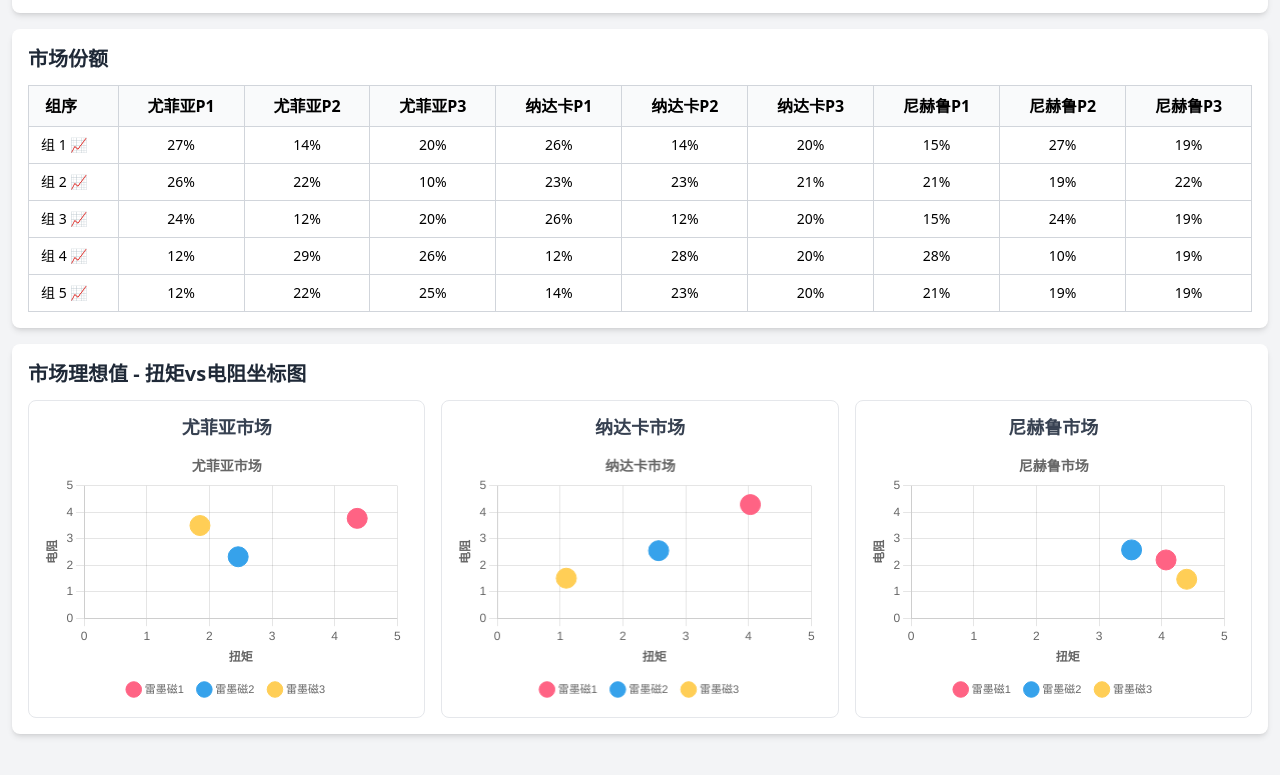
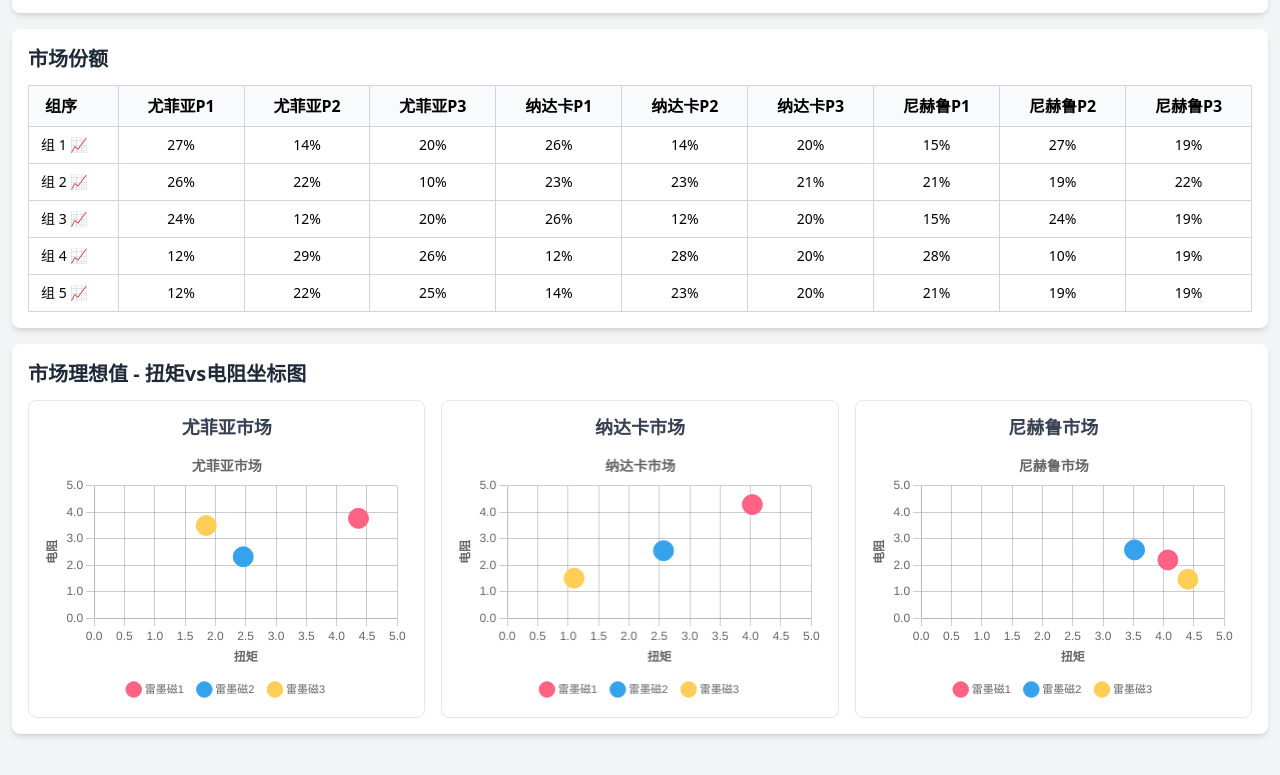
Before and after one commit to itshen/test_sjtu, a plain HTML site: page index.html in a window 1280 px wide. Shown: the part 345-1120 px from the top of the page. Drawn offline with nearby package versions, Linux system fonts and the light colour scheme.

Commit message:
更新数据来源

```diff
--- a/app.js
+++ b/app.js
@@ -9,23 +9,17 @@ let showComparison = false;
 const periodOrder = ['1A', '1B', '2', '3'];
 
 // 页面加载完成后初始化
-document.addEventListener('DOMContentLoaded', async function() {
-    await loadAllData();
+document.addEventListener('DOMContentLoaded', function() {
+    loadAllData();
     initEventListeners();
     displayData(currentPeriod);
 });
 
 // 加载所有数据
-async function loadAllData() {
+function loadAllData() {
     try {
-        const periods = ['1A', '1B', '2', '3'];
-        for (const period of periods) {
-            const fileName = period === '1A' ? 'round_1a.json' :
-                           period === '1B' ? 'round_1b.json' :
-                           `round_${period}.json`;
-            const response = await fetch(`data/${fileName}`);
-            allData[period] = await response.json();
-        }
+        // 直接使用内嵌的数据
+        allData = DATA_STORAGE;
         console.log('所有数据加载完成:', allData);
     } catch (error) {
         console.error('数据加载失败:', error);
@@ -317,8 +311,19 @@ function displayCoordinateCharts(marketIdealValues) {
                         },
                         beginAtZero: true,
                         max: 5,
+                        min: 0,
+                        ticks: {
+                            stepSize: 0.5,
+                            callback: function(value) {
+                                return value.toFixed(1);
+                            }
+                        },
                         grid: {
-                            color: 'rgba(0, 0, 0, 0.1)'
+                            display: true,
+                            color: 'rgba(0, 0, 0, 0.2)',
+                            lineWidth: 1,
+                            drawTicks: true,
+                            tickLength: 8
                         }
                     },
                     y: {
@@ -329,8 +334,19 @@ function displayCoordinateCharts(marketIdealValues) {
                         },
                         beginAtZero: true,
                         max: 5,
+                        min: 0,
+                        ticks: {
+                            stepSize: 0.5,
+                            callback: function(value) {
+                                return value.toFixed(1);
+                            }
+                        },
                         grid: {
-                            color: 'rgba(0, 0, 0, 0.1)'
+                            display: true,
+                            color: 'rgba(0, 0, 0, 0.2)',
+                            lineWidth: 1,
+                            drawTicks: true,
+                            tickLength: 8
                         }
                     }
                 },
@@ -345,7 +361,55 @@ function displayCoordinateCharts(marketIdealValues) {
                     }
                 },
                 onHover: function(event, elements) {
-                    event.native.target.style.cursor = elements.length > 0 ? 'pointer' : 'default';
+                    event.native.target.style.cursor = elements.length > 0 ? 'pointer' : 'crosshair';
+
+                    // 显示实时坐标
+                    const chart = this;
+                    const canvasPosition = Chart.helpers.getRelativePosition(event, chart);
+
+                    // 获取鼠标位置对应的数据坐标
+                    const dataX = chart.scales.x.getValueForPixel(canvasPosition.x);
+                    const dataY = chart.scales.y.getValueForPixel(canvasPosition.y);
+
+                    // 创建或更新坐标显示
+                    let coordDisplay = document.getElementById(`coord-display-${market}`);
+                    if (!coordDisplay) {
+                        coordDisplay = document.createElement('div');
+                        coordDisplay.id = `coord-display-${market}`;
+                        coordDisplay.style.cssText = `
+                            position: absolute;
+                            top: 10px;
+                            right: 10px;
+                            background: rgba(255, 255, 255, 0.9);
+                            padding: 6px 10px;
+                            border-radius: 4px;
+                            font-size: 11px;
+                            border: 1px solid #ccc;
+                            pointer-events: none;
+                            z-index: 100;
+                            font-family: monospace;
+                        `;
+                        chart.canvas.parentElement.style.position = 'relative';
+                        chart.canvas.parentElement.appendChild(coordDisplay);
+                    }
+
+                    if (dataX >= 0 && dataX <= 5 && dataY >= 0 && dataY <= 5) {
+                        coordDisplay.innerHTML = `
+                            <div style="color: #666; font-weight: bold;">实时坐标</div>
+                            <div>扭矩: ${Math.max(0, Math.min(5, dataX)).toFixed(2)}</div>
+                            <div>电阻: ${Math.max(0, Math.min(5, dataY)).toFixed(2)}</div>
+                        `;
+                        coordDisplay.style.display = 'block';
+                    } else {
+                        coordDisplay.style.display = 'none';
+                    }
+                },
+                onLeave: function(event) {
+                    // 隐藏坐标显示
+                    const coordDisplay = document.getElementById(`coord-display-${market}`);
+                    if (coordDisplay) {
+                        coordDisplay.style.display = 'none';
+                    }
                 }
             }
         });
@@ -426,7 +490,7 @@ function showTrend(indicator, type) {
 
     // 默认显示所有产品
     if (allTrendData.length > 0) {
-        createTrendChart(allTrendData, allTrendData, indicator, type);
+        createTrendChart(allTrendData, allTrendData, indicator, type, 'show-all');
     }
 
     modal.classList.add('show');
@@ -437,7 +501,7 @@ function createProductSelector(allTrendData, indicator, type) {
     const selector = document.getElementById('product-selector');
     selector.innerHTML = '';
 
-    // 添加"全部显示"按钮
+    // 添加"显示全部"按钮
     const allBtn = document.createElement('button');
     allBtn.className = 'px-3 py-1.5 text-sm rounded bg-blue-500 text-white transition-colors';
     allBtn.textContent = '显示全部';
@@ -450,9 +514,26 @@ function createProductSelector(allTrendData, indicator, type) {
         allBtn.classList.remove('bg-gray-200', 'text-gray-700');
         allBtn.classList.add('bg-blue-500', 'text-white');
 
-        createTrendChart(allTrendData, allTrendData, indicator, type);
+        createTrendChart(allTrendData, allTrendData, indicator, type, 'show-all');
     };
     selector.appendChild(allBtn);
+
+    // 添加"隐藏全部"按钮
+    const hideAllBtn = document.createElement('button');
+    hideAllBtn.className = 'px-3 py-1.5 text-sm rounded bg-gray-200 text-gray-700 hover:bg-gray-300 transition-colors';
+    hideAllBtn.textContent = '隐藏全部';
+    hideAllBtn.onclick = () => {
+        // 更新按钮状态
+        selector.querySelectorAll('button').forEach(btn => {
+            btn.classList.remove('bg-blue-500', 'text-white');
+            btn.classList.add('bg-gray-200', 'text-gray-700');
+        });
+        hideAllBtn.classList.remove('bg-gray-200', 'text-gray-700');
+        hideAllBtn.classList.add('bg-blue-500', 'text-white');
+
+        createTrendChart(allTrendData, allTrendData, indicator, type, 'hide-all');
+    };
+    selector.appendChild(hideAllBtn);
 
     // 添加各个产品按钮
     allTrendData.forEach((item, index) => {
@@ -476,7 +557,7 @@ function createProductSelector(allTrendData, indicator, type) {
 }
 
 // 创建趋势图表
-function createTrendChart(trendData, allTrendData = null, indicator = '', type = '') {
+function createTrendChart(trendData, allTrendData = null, indicator = '', type = '', mode = 'show-all') {
     const ctx = document.getElementById('trend-chart');
 
     // 销毁之前的图表
@@ -498,7 +579,8 @@ function createTrendChart(trendData, allTrendData = null, indicator = '', type =
         fill: false,
         pointRadius: 6,
         pointHoverRadius: 8,
-        borderWidth: 3
+        borderWidth: 3,
+        hidden: mode === 'hide-all' // 如果是隐藏全部模式，设置为隐藏
     }));
 
     trendChart = new Chart(ctx, {
--- /dev/null
+++ b/data.js
@@ -0,0 +1,495 @@
+// 所有期间的数据
+const DATA_STORAGE = {
+    "1A": {
+        "period": "1A",
+        "industryData": {
+            "整个行业订单": {
+                "尤菲亚1": 1673000,
+                "尤菲亚2": 1012500,
+                "尤菲亚3": 2020000,
+                "纳达卡1": 1142400,
+                "纳达卡2": 211500,
+                "纳达卡3": 100800,
+                "尼赫鲁1": 828000,
+                "尼赫鲁2": 727650,
+                "尼赫鲁3": 88200
+            },
+            "整个行业收入（百万）": {
+                "尤菲亚1": null,
+                "尤菲亚2": null,
+                "尤菲亚3": null,
+                "纳达卡1": null,
+                "纳达卡2": null,
+                "纳达卡3": null,
+                "尼赫鲁1": null,
+                "尼赫鲁2": null,
+                "尼赫鲁3": null
+            },
+            "平均行业毛利率": {
+                "尤菲亚1": null,
+                "尤菲亚2": null,
+                "尤菲亚3": null,
+                "纳达卡1": null,
+                "纳达卡2": null,
+                "纳达卡3": null,
+                "尼赫鲁1": null,
+                "尼赫鲁2": null,
+                "尼赫鲁3": null
+            },
+            "最低期末库存成本": {
+                "尤菲亚1": null,
+                "尤菲亚2": null,
+                "尤菲亚3": null,
+                "纳达卡1": null,
+                "纳达卡2": null,
+                "纳达卡3": null,
+                "尼赫鲁1": null,
+                "尼赫鲁2": null,
+                "尼赫鲁3": null
+            }
+        },
+        "marketShare": {
+            "1": {
+                "尤菲亚P1": 27,
+                "尤菲亚P2": 14,
+                "尤菲亚P3": 20,
+                "纳达卡P1": 26,
+                "纳达卡P2": 14,
+                "纳达卡P3": 20,
+                "尼赫鲁P1": 15,
+                "尼赫鲁P2": 27,
+                "尼赫鲁P3": 19
+            },
+            "2": {
+                "尤菲亚P1": 26,
+                "尤菲亚P2": 22,
+                "尤菲亚P3": 10,
+                "纳达卡P1": 23,
+                "纳达卡P2": 23,
+                "纳达卡P3": 21,
+                "尼赫鲁P1": 21,
+                "尼赫鲁P2": 19,
+                "尼赫鲁P3": 22
+            },
+            "3": {
+                "尤菲亚P1": 24,
+                "尤菲亚P2": 12,
+                "尤菲亚P3": 20,
+                "纳达卡P1": 26,
+                "纳达卡P2": 12,
+                "纳达卡P3": 20,
+                "尼赫鲁P1": 15,
+                "尼赫鲁P2": 24,
+                "尼赫鲁P3": 19
+            },
+            "4": {
+                "尤菲亚P1": 12,
+                "尤菲亚P2": 29,
+                "尤菲亚P3": 26,
+                "纳达卡P1": 12,
+                "纳达卡P2": 28,
+                "纳达卡P3": 20,
+                "尼赫鲁P1": 28,
+                "尼赫鲁P2": 10,
+                "尼赫鲁P3": 19
+            },
+            "5": {
+                "尤菲亚P1": 12,
+                "尤菲亚P2": 22,
+                "尤菲亚P3": 25,
+                "纳达卡P1": 14,
+                "纳达卡P2": 23,
+                "纳达卡P3": 20,
+                "尼赫鲁P1": 21,
+                "尼赫鲁P2": 19,
+                "尼赫鲁P3": 19
+            }
+        },
+        "marketIdealValues": {
+            "尤菲亚": {
+                "雷墨磁1": { "扭矩": 4.36, "电阻": 3.77 },
+                "雷墨磁2": { "扭矩": 2.46, "电阻": 2.32 },
+                "雷墨磁3": { "扭矩": 1.85, "电阻": 3.50 }
+            },
+            "纳达卡": {
+                "雷墨磁1": { "扭矩": 4.03, "电阻": 4.29 },
+                "雷墨磁2": { "扭矩": 2.57, "电阻": 2.55 },
+                "雷墨磁3": { "扭矩": 1.10, "电阻": 1.51 }
+            },
+            "尼赫鲁": {
+                "雷墨磁1": { "扭矩": 4.07, "电阻": 2.20 },
+                "雷墨磁2": { "扭矩": 3.52, "电阻": 2.58 },
+                "雷墨磁3": { "扭矩": 4.40, "电阻": 1.47 }
+            }
+        }
+    },
+    "1B": {
+        "period": "1B",
+        "industryData": {
+            "整个行业订单": {
+                "尤菲亚1": 2102310,
+                "尤菲亚2": 1055700,
+                "尤菲亚3": 2307820,
+                "纳达卡1": 1201872,
+                "纳达卡2": 213863,
+                "纳达卡3": 91865,
+                "尼赫鲁1": 409785,
+                "尼赫鲁2": 725646,
+                "尼赫鲁3": 68203
+            },
+            "整个行业收入（百万）": {
+                "尤菲亚1": 68.0,
+                "尤菲亚2": 25.4,
+                "尤菲亚3": 68.9,
+                "纳达卡1": 42.1,
+                "纳达卡2": 5.8,
+                "纳达卡3": 3.6,
+                "尼赫鲁1": 19.1,
+                "尼赫鲁2": 20.1,
+                "尼赫鲁3": 2.6
+            },
+            "平均行业毛利率": {
+                "尤菲亚1": 29,
+                "尤菲亚2": 41,
+                "尤菲亚3": 22,
+                "纳达卡1": 20,
+                "纳达卡2": 29,
+                "纳达卡3": 23,
+                "尼赫鲁1": 36,
+                "尼赫鲁2": 38,
+                "尼赫鲁3": 28
+            },
+            "最低期末库存成本": {
+                "尤菲亚1": 22.40,
+                "尤菲亚2": 11.20,
+                "尤菲亚3": 17.85,
+                "纳达卡1": 29.57,
+                "纳达卡2": 14.78,
+                "纳达卡3": 23.56,
+                "尼赫鲁1": 26.43,
+                "尼赫鲁2": 13.22,
+                "尼赫鲁3": 21.06
+            }
+        },
+        "marketShare": {
+            "1": {
+                "尤菲亚P1": 24,
+                "尤菲亚P2": 14,
+                "尤菲亚P3": 19,
+                "纳达卡P1": 28,
+                "纳达卡P2": 14,
+                "纳达卡P3": 23,
+                "尼赫鲁P1": 23,
+                "尼赫鲁P2": 24,
+                "尼赫鲁P3": 23
+            },
+            "2": {
+                "尤菲亚P1": 25,
+                "尤菲亚P2": 23,
+                "尤菲亚P3": 10,
+                "纳达卡P1": 27,
+                "纳达卡P2": 25,
+                "纳达卡P3": 20,
+                "尼赫鲁P1": 32,
+                "尼赫鲁P2": 21,
+                "尼赫鲁P3": 22
+            },
+            "3": {
+                "尤菲亚P1": 28,
+                "尤菲亚P2": 11,
+                "尤菲亚P3": 22,
+                "纳达卡P1": 30,
+                "纳达卡P2": 12,
+                "纳达卡P3": 22,
+                "尼赫鲁P1": 23,
+                "尼赫鲁P2": 24,
+                "尼赫鲁P3": 23
+            },
+            "4": {
+                "尤菲亚P1": 12,
+                "尤菲亚P2": 29,
+                "尤菲亚P3": 25,
+                "纳达卡P1": 14,
+                "纳达卡P2": 25,
+                "纳达卡P3": 22,
+                "尼赫鲁P1": 17,
+                "尼赫鲁P2": 11,
+                "尼赫鲁P3": 21
+            },
+            "5": {
+                "尤菲亚P1": 11,
+                "尤菲亚P2": 23,
+                "尤菲亚P3": 25,
+                "纳达卡P1": 2,
+                "纳达卡P2": 24,
+                "纳达卡P3": 13,
+                "尼赫鲁P1": 5,
+                "尼赫鲁P2": 19,
+                "尼赫鲁P3": 11
+            }
+        },
+        "marketIdealValues": {
+            "尤菲亚": {
+                "雷墨磁1": { "扭矩": 4.36, "电阻": 3.77 },
+                "雷墨磁2": { "扭矩": 2.46, "电阻": 2.32 },
+                "雷墨磁3": { "扭矩": 1.85, "电阻": 3.50 }
+            },
+            "纳达卡": {
+                "雷墨磁1": { "扭矩": 4.03, "电阻": 4.29 },
+                "雷墨磁2": { "扭矩": 2.57, "电阻": 2.55 },
+                "雷墨磁3": { "扭矩": 1.10, "电阻": 1.49 }
+            },
+            "尼赫鲁": {
+                "雷墨磁1": { "扭矩": 4.07, "电阻": 2.20 },
+                "雷墨磁2": { "扭矩": 3.52, "电阻": 2.58 },
+                "雷墨磁3": { "扭矩": 4.40, "电阻": 1.47 }
+            }
+        }
+    },
+    "2": {
+        "period": "2",
+        "industryData": {
+            "整个行业订单": {
+                "尤菲亚1": 1326849,
+                "尤菲亚2": 1343565,
+                "尤菲亚3": 2378884,
+                "纳达卡1": 779711,
+                "纳达卡2": 183455,
+                "纳达卡3": 16758,
+                "尼赫鲁1": 1255561,
+                "尼赫鲁2": 983768,
+                "尼赫鲁3": 70430
+            },
+            "整个行业收入（百万）": {
+                "尤菲亚1": 49.0,
+                "尤菲亚2": 32.6,
+                "尤菲亚3": 74.7,
+                "纳达卡1": 31.0,
+                "纳达卡2": 4.7,
+                "纳达卡3": 0.7,
+                "尼赫鲁1": 62.6,
+                "尼赫鲁2": 29.2,
+                "尼赫鲁3": 2.7
+            },
+            "平均行业毛利率": {
+                "尤菲亚1": 37,
+                "尤菲亚2": 57,
+                "尤菲亚3": 28,
+                "纳达卡1": 32,
+                "纳达卡2": 44,
+                "纳达卡3": 41,
+                "尼赫鲁1": 45,
+                "尼赫鲁2": 53,
+                "尼赫鲁3": 37
+            },
+            "最低期末库存成本": {
+                "尤菲亚1": 22.40,
+                "尤菲亚2": 9.22,
+                "尤菲亚3": 16.91,
+                "纳达卡1": 22.34,
+                "纳达卡2": 13.12,
+                "纳达卡3": 17.81,
+                "尼赫鲁1": 26.43,
+                "尼赫鲁2": 8.70,
+                "尼赫鲁3": 19.49
+            }
+        },
+        "marketShare": {
+            "1": {
+                "尤菲亚P1": 24,
+                "尤菲亚P2": 16,
+                "尤菲亚P3": 25,
+                "纳达卡P1": 33,
+                "纳达卡P2": 14,
+                "纳达卡P3": 37,
+                "尼赫鲁P1": 16,
+                "尼赫鲁P2": 27,
+                "尼赫鲁P3": 23
+            },
+            "2": {
+                "尤菲亚P1": 28,
+                "尤菲亚P2": 19,
+                "尤菲亚P3": 6,
+                "纳达卡P1": 21,
+                "纳达卡P2": 32,
+                "纳达卡P3": 13,
+                "尼赫鲁P1": 13,
+                "尼赫鲁P2": 10,
+                "尼赫鲁P3": 11
+            },
+            "3": {
+                "尤菲亚P1": 36,
+                "尤菲亚P2": 3,
+                "尤菲亚P3": 26,
+                "纳达卡P1": 33,
+                "纳达卡P2": 5,
+                "纳达卡P3": 19,
+                "尼赫鲁P1": 11,
+                "尼赫鲁P2": 22,
+                "尼赫鲁P3": 25
+            },
+            "4": {
+                "尤菲亚P1": 5,
+                "尤菲亚P2": 40,
+                "尤菲亚P3": 29,
+                "纳达卡P1": 10,
+                "纳达卡P2": 41,
+                "纳达卡P3": 19,
+                "尼赫鲁P1": 35,
+                "尼赫鲁P2": 7,
+                "尼赫鲁P3": 28
+            },
+            "5": {
+                "尤菲亚P1": 7,
+                "尤菲亚P2": 22,
+                "尤菲亚P3": 13,
+                "纳达卡P1": 2,
+                "纳达卡P2": 8,
+                "纳达卡P3": 12,
+                "尼赫鲁P1": 26,
+                "尼赫鲁P2": 33,
+                "尼赫鲁P3": 12
+            }
+        },
+        "marketIdealValues": {
+            "尤菲亚": {
+                "雷墨磁1": { "扭矩": 4.24, "电阻": 3.75 },
+                "雷墨磁2": { "扭矩": 2.61, "电阻": 2.51 },
+                "雷墨磁3": { "扭矩": 2.20, "电阻": 3.51 }
+            },
+            "纳达卡": {
+                "雷墨磁1": { "扭矩": 3.84, "电阻": 4.26 },
+                "雷墨磁2": { "扭矩": 2.51, "电阻": 2.60 },
+                "雷墨磁3": { "扭矩": 1.20, "电阻": 1.50 }
+            },
+            "尼赫鲁": {
+                "雷墨磁1": { "扭矩": 4.20, "电阻": 2.35 },
+                "雷墨磁2": { "扭矩": 3.73, "电阻": 2.71 },
+                "雷墨磁3": { "扭矩": 4.15, "电阻": 1.54 }
+            }
+        }
+    },
+    "3": {
+        "period": "3",
+        "industryData": {
+            "整个行业订单": {
+                "尤菲亚1": 1182211,
+                "尤菲亚2": 2326761,
+                "尤菲亚3": 3712934,
+                "纳达卡1": 1044261,
+                "纳达卡2": 226423,
+                "纳达卡3": 16349,
+                "尼赫鲁1": 716406,
+                "尼赫鲁2": 2022489,
+                "尼赫鲁3": 105486
+            },
+            "整个行业收入（百万）": {
+                "尤菲亚1": 41.0,
+                "尤菲亚2": 28.5,
+                "尤菲亚3": 93.5,
+                "纳达卡1": 38.6,
+                "纳达卡2": 5.0,
+                "纳达卡3": 0.7,
+                "尼赫鲁1": 32.6,
+                "尼赫鲁2": 52.6,
+                "尼赫鲁3": 3.4
+            },
+            "平均行业毛利率": {
+                "尤菲亚1": 28,
+                "尤菲亚2": 49,
+                "尤菲亚3": 24,
+                "纳达卡1": 23,
+                "纳达卡2": 40,
+                "纳达卡3": 31,
+                "尼赫鲁1": 37,
+                "尼赫鲁2": 55,
+                "尼赫鲁3": 29
+            },
+            "最低期末库存成本": {
+                "尤菲亚1": 22.40,
+                "尤菲亚2": 9.37,
+                "尤菲亚3": 17.09,
+                "纳达卡1": 22.34,
+                "纳达卡2": 12.94,
+                "纳达卡3": 19.05,
+                "尼赫鲁1": 26.43,
+                "尼赫鲁2": 8.84,
+                "尼赫鲁3": 16.52
+            }
+        },
+        "marketShare": {
+            "1": {
+                "尤菲亚P1": 28,
+                "尤菲亚P2": 25,
+                "尤菲亚P3": 21,
+                "纳达卡P1": 22,
+                "纳达卡P2": 14,
+                "纳达卡P3": 32,
+                "尼赫鲁P1": 15,
+                "尼赫鲁P2": 25,
+                "尼赫鲁P3": 19
+            },
+            "2": {
+                "尤菲亚P1": 36,
+                "尤菲亚P2": 14,
+                "尤菲亚P3": 24,
+                "纳达卡P1": 22,
+                "纳达卡P2": 24,
+                "纳达卡P3": 19,
+                "尼赫鲁P1": 1,
+                "尼赫鲁P2": 29,
+                "尼赫鲁P3": 8
+            },
+            "3": {
+                "尤菲亚P1": 16,
+                "尤菲亚P2": 14,
+                "尤菲亚P3": 12,
+                "纳达卡P1": 28,
+                "纳达卡P2": 9,
+                "纳达卡P3": 18,
+                "尼赫鲁P1": 19,
+                "尼赫鲁P2": 17,
+                "尼赫鲁P3": 19
+            },
+            "4": {
+                "尤菲亚P1": 13,
+                "尤菲亚P2": 34,
+                "尤菲亚P3": 29,
+                "纳达卡P1": 24,
+                "纳达卡P2": 52,
+                "纳达卡P3": 19,
+                "尼赫鲁P1": 26,
+                "尼赫鲁P2": 6,
+                "尼赫鲁P3": 36
+            },
+            "5": {
+                "尤菲亚P1": 7,
+                "尤菲亚P2": 12,
+                "尤菲亚P3": 14,
+                "纳达卡P1": 5,
+                "纳达卡P2": 0,
+                "纳达卡P3": 11,
+                "尼赫鲁P1": 39,
+                "尼赫鲁P2": 24,
+                "尼赫鲁P3": 18
+            }
+        },
+        "marketIdealValues": {
+            "尤菲亚": {
+                "雷墨磁1": { "扭矩": 3.95, "电阻": 3.69 },
+                "雷墨磁2": { "扭矩": 2.47, "电阻": 2.34 },
+                "雷墨磁3": { "扭矩": 2.55, "电阻": 3.49 }
+            },
+            "纳达卡": {
+                "雷墨磁1": { "扭矩": 3.59, "电阻": 4.22 },
+                "雷墨磁2": { "扭矩": 2.55, "电阻": 2.65 },
+                "雷墨磁3": { "扭矩": 1.30, "电阻": 1.50 }
+            },
+            "尼赫鲁": {
+                "雷墨磁1": { "扭矩": 3.97, "电阻": 2.51 },
+                "雷墨磁2": { "扭矩": 4.12, "电阻": 2.66 },
+                "雷墨磁3": { "扭矩": 3.90, "电阻": 1.61 }
+            }
+        }
+    }
+};
```
Also changed, not shown: index.html (+1 -0 lines).
